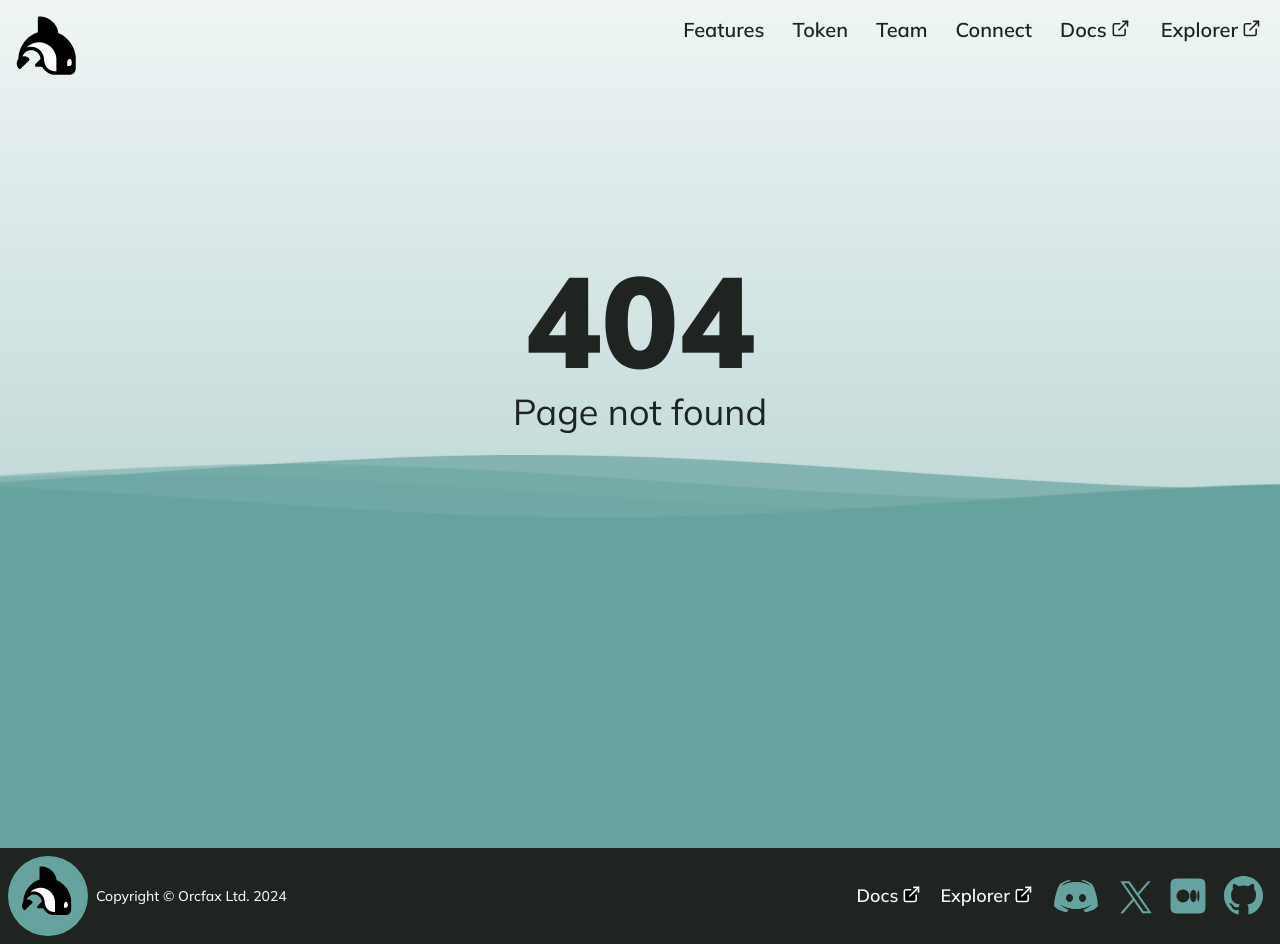
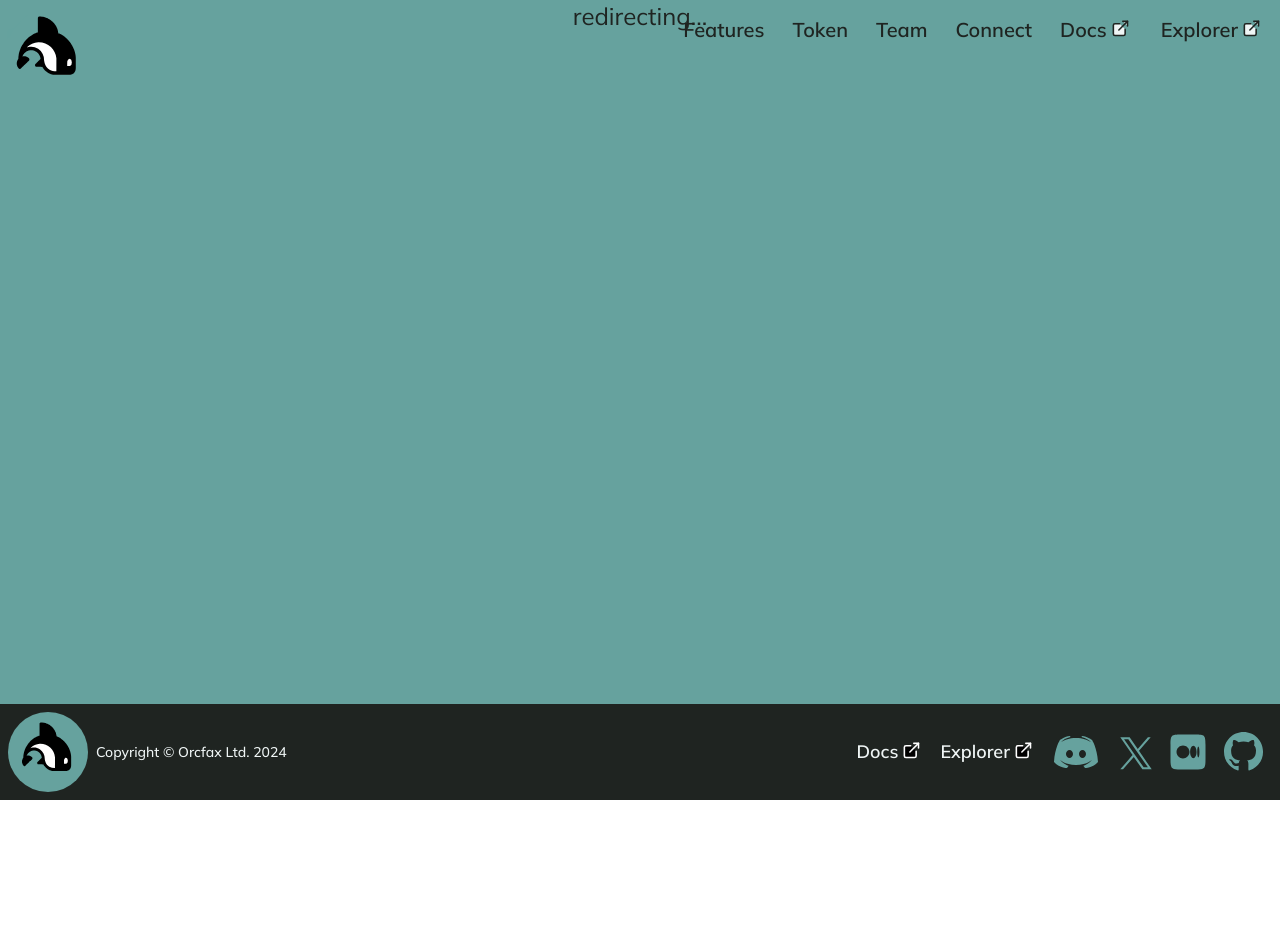
Before and after one commit to orcfax/orcfax.github.io, a SvelteKit app: page /1 in a window 1280 px wide. Before the commit this address had no page. After the commit the page ends 800 px from the top, so only its background shows below. Built offline with nearby package versions, Linux system fonts and the light colour scheme.

Commit message:
add page for redirecting

```diff
--- /dev/null
+++ b/src/routes/[rss_feed]/+page.svelte
@@ -0,0 +1,6 @@
+<script lang="ts">
+</script>
+
+<div class="flex flex-col justify-center items-center text-2xl overflow-hidden">
+    <h1>redirecting...</h1>
+</div>
--- a/src/routes/[rss_feed]/+server.ts
+++ b/src/routes/[rss_feed]/+server.ts
@@ -1,7 +1,6 @@
 import { z } from "zod";
 import { redirect } from "@sveltejs/kit";
 import type { RequestHandler } from "@sveltejs/kit";
-export const prerender = false;
 
 export const GET: RequestHandler = async ({ url, params }) => {
     const categoryFilter = url.searchParams.get("category");
```
